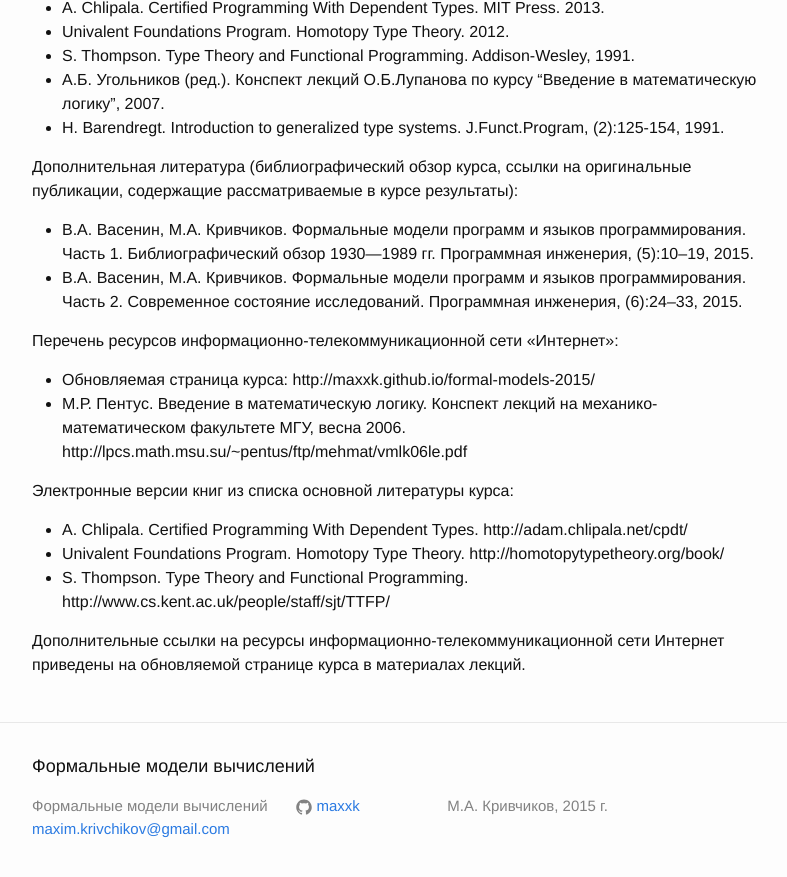
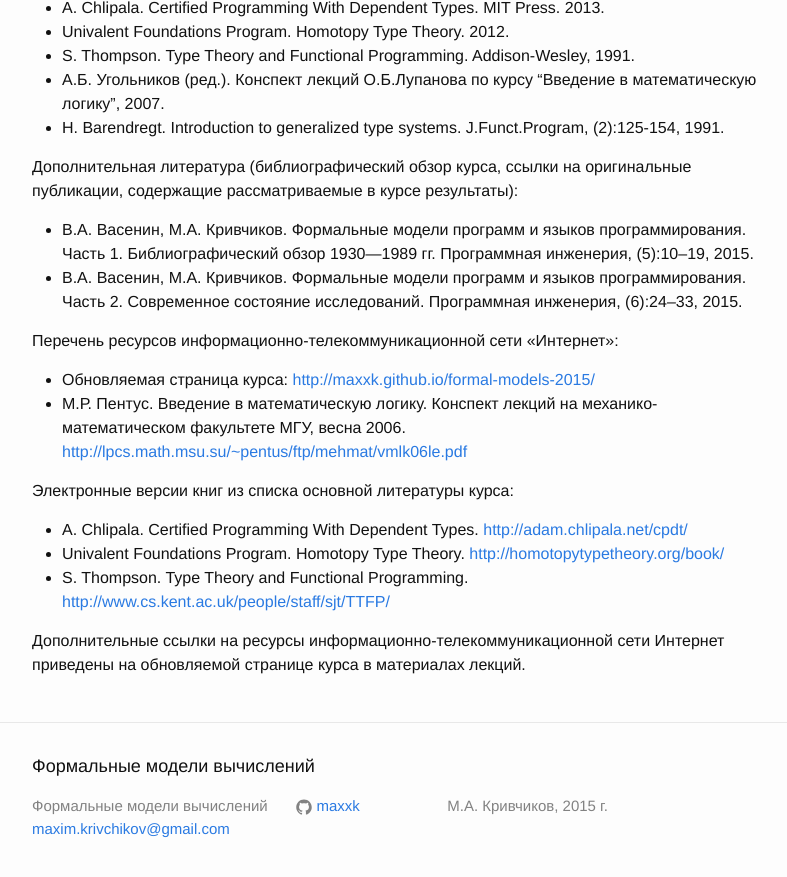
Before and after one commit to maxxk/formal-models-2015, a Jekyll site: the page built from index.md, in a window 1280 px wide and 900 px high, scrolled down 1203 px. Shown: the top 877 px of the window, without its empty margins (238-1025 px from the left). Built offline with Jekyll 4.4.1, drawn with Linux system fonts in a browser that asks for light colours.

```diff
--- a/index.md
+++ b/index.md
@@ -39,13 +39,15 @@ layout: default
 - В.А. Васенин, М.А. Кривчиков. Формальные модели программ и языков программирования. Часть 2. Современное состояние исследований. Программная инженерия, (6):24–33, 2015.
 
 Перечень ресурсов информационно-телекоммуникационной сети «Интернет»:
-- Обновляемая страница курса: http://maxxk.github.io/formal-models-2015/
-- М.Р. Пентус. Введение в математическую логику. Конспект лекций на механико-математическом факультете МГУ, весна 2006. http://lpcs.math.msu.su/~pentus/ftp/mehmat/vmlk06le.pdf
+
+- Обновляемая страница курса: <http://maxxk.github.io/formal-models-2015/>
+- М.Р. Пентус. Введение в математическую логику. Конспект лекций на механико-математическом факультете МГУ, весна 2006. <http://lpcs.math.msu.su/~pentus/ftp/mehmat/vmlk06le.pdf>
 
 Электронные версии книг из списка основной литературы курса:
-- A. Chlipala. Certified Programming With Dependent Types. http://adam.chlipala.net/cpdt/
-- Univalent Foundations Program. Homotopy Type Theory.  http://homotopytypetheory.org/book/
-- S. Thompson. Type Theory and Functional Programming. http://www.cs.kent.ac.uk/people/staff/sjt/TTFP/
+
+- A. Chlipala. Certified Programming With Dependent Types. <http://adam.chlipala.net/cpdt/>
+- Univalent Foundations Program. Homotopy Type Theory.  <http://homotopytypetheory.org/book/>
+- S. Thompson. Type Theory and Functional Programming. <http://www.cs.kent.ac.uk/people/staff/sjt/TTFP/>
 
 Дополнительные ссылки на ресурсы информационно-телекоммуникационной сети Интернет приведены на обновляемой странице курса в материалах лекций.
 
```
